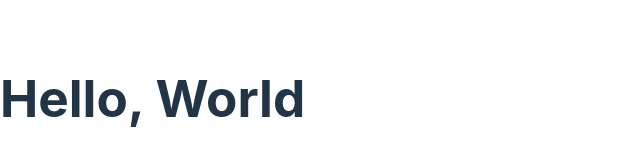
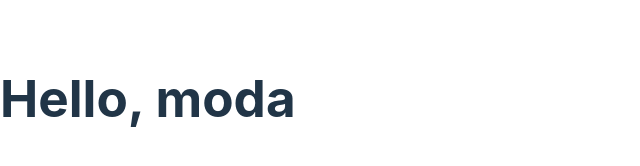
Before and after one commit to MarkRyuo/first_app, a React (Vite) app: page / in a window 1280 px wide. Shown: the part 302-468 px from the top of the page, without its empty margins (0-640 px from the left). Built offline with nearby package versions, Linux system fonts and the light colour scheme.

Commit message:
Update Aug 8 2024

```diff
--- a/src/Message.tsx
+++ b/src/Message.tsx
@@ -3,8 +3,9 @@
 // * PascalCase
 function Message() {
     //* JSX: Javascript XML
-    const name = 'moda'
-    return <h1>Hello, World</h1> ;
+    const name = 'moda' ;
+
+    return <h1>Hello, {name}</h1> ;
 }
 
 
```
